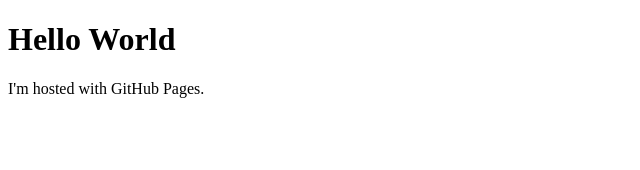
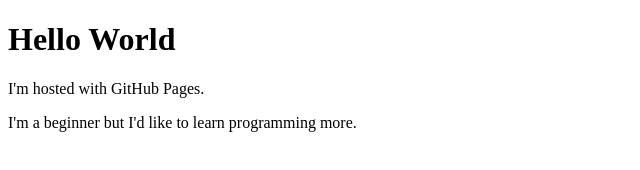
Before and after one commit to masa3811/masa3811.github.io, a plain HTML site: page index.html in a window 1280 px wide. Shown: the whole page, without its empty margins (0-640 px from the left). Drawn offline with Linux system fonts and the light colour scheme.

Commit message:
コメント追加

```diff
--- a/index.html
+++ b/index.html
@@ -3,5 +3,6 @@
 <body>
 <h1>Hello World</h1>
 <p>I'm hosted with GitHub Pages.</p>
+<p>I'm a beginner but I'd like to learn programming more.</p>
 </body>
 </html>
```
